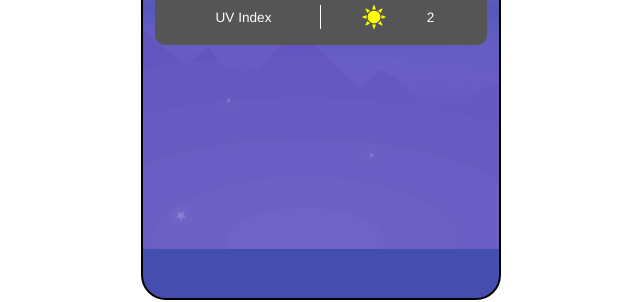
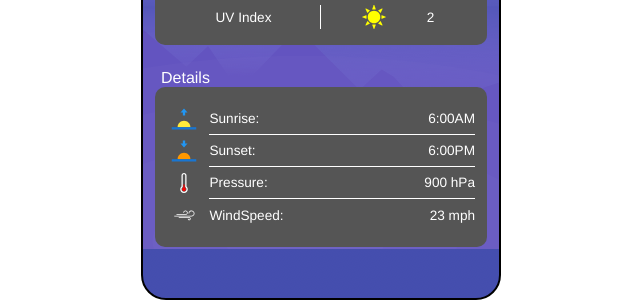
Before and after one commit to bmhan319/reactWeatherApp, a React (Create React App) app: page / in a window 1280 px wide. Shown: the part 470-772 px from the top of the page, without its empty margins (319-959 px from the left). Built offline with nearby package versions, Linux system fonts and the light colour scheme.

Commit message:
added details display interface

```diff
--- a/src/App.js
+++ b/src/App.js
@@ -3,6 +3,7 @@ import InputLocation from "./Components/InputLocation"
 import CurrentWeather from './Components/CurrentWeather'
 import Forecast from './Components/Forecast'
 import UVIndex from './Components/UVIndex'
+import Details from './Components/Details'
 
 class App extends Component {
   render() {
@@ -12,6 +13,7 @@ class App extends Component {
         <CurrentWeather />
         <Forecast />
         <UVIndex />
+        <Details />
       </div>
     );
   }
--- /dev/null
+++ b/src/Components/Details.js
@@ -0,0 +1,68 @@
+import React from 'react'
+import Sunny from '../sunny.png'
+
+const Details = () => {
+  return(
+     <div className="details-wrapper">
+        <p className="daily-title">Details</p>
+        <div className="details-container">
+          <div className="details-row">
+            <div className="details-icon-container">
+              <svg xmlns="http://www.w3.org/2000/svg" width="28" height="28" viewBox="0 0 48 48">
+                <path fill="#FFEB3B" d="M24,27c-6.077,0-11,4.923-11,11h22C35,31.923,30.076,27,24,27z"/>
+                <path fill="#1976D2" d="M3 38H45V42H3z"/>
+                <path fill="#2196F3" d="M26 13L26 18 22 18 22 13 18 13 24 6 30 13z"/>
+              </svg>
+            </div>
+            <div className="details-title-container">
+              <p className="details-title">Sunrise: </p>
+              <p className="details-data">6:00AM</p>
+            </div>
+          </div>
+          <div className="details-row">
+            <div className="details-icon-container">
+              <svg className="sunset-icon" xmlns="http://www.w3.org/2000/svg" width="28" height="28" viewBox="0 0 48 48">
+                <path fill="#FF9800" d="M24,27c-6.077,0-11,4.923-11,11h22C35,31.923,30.076,27,24,27z"/>
+                <path fill="#1976D2" d="M3 38H45V42H3z"/>
+                <path fill="#2196F3" d="M26 11L26 6 22 6 22 11 18 11 24 18 30 11z"/>
+              </svg>
+            </div>
+            <div className="details-title-container">
+              <p className="details-title">Sunset: </p>
+              <p className="details-data">6:00PM</p>
+            </div>
+          </div>
+          <div className="details-row">
+            <div className="details-icon-container">
+              <svg xmlns="http://www.w3.org/2000/svg" width="20" height="20" viewBox="0 0 32 32">
+                <path fill="#fff" d="M20,21.527V4.006C20,1.793,18.205,0,16,0c-2.209,0-4,1.787-4,4.006v17.521
+                  c-1.228,1.099-2,2.696-2,4.473c0,3.312,2.687,6,6,6c3.312,0,6-2.688,6-6C22,24.223,21.229,22.626,20,21.527z M16,30
+                  c-2.209,0-4-1.791-4-4c0-1.48,0.805-2.773,2-3.465V4.005C14,2.897,14.896,2,16,2c1.111,0,2,0.897,2,2.005v18.53
+                  c1.195,0.691,2,1.984,2,3.465C20,28.209,18.209,30,16,30z"/>
+                <path fill="red" d="M16.986,23.166C16.996,23.115,17,23.062,17,23.009v-4.018C17,18.443,16.557,18,16,18
+                  c-0.553,0-1,0.451-1,0.991v4.018c0,0.054,0.004,0.106,0.013,0.157C13.841,23.574,13,24.689,13,26c0,1.657,1.343,3,3,3s3-1.343,3-3
+                  C19,24.689,18.159,23.574,16.986,23.166z"/>
+              </svg>
+            </div>
+            <div className="details-title-container">
+              <p className="details-title">Pressure: </p>
+              <p className="details-data">900 hPa</p>
+            </div>
+          </div>
+          <div className="details-row">
+            <div className="details-icon-container">
+              <svg fill="#fff" width="24" height="24" viewBox="0 0 32 32" xmlns="http://www.w3.org/2000/svg">
+                <path d="M30,14 C30,11.790861 28.2046438,10 26,10 C23.790861,10 22,11.7894101 22,14 L23,14 C23,12.3431458 24.3465171,11 26,11 C27.6568542,11 29,12.3465171 29,14 C29,15.6568542 27.6568766,17 25.9920699,17 L3,17 L3,18 L26.0015293,18 C28.2098237,18 30,16.2046438 30,14 L30,14 Z M21,13 C21,11.3431458 19.6534829,10 18,10 C16.3431458,10 15,11.3420576 15,12.991394 L15,13 L16,13 C16,11.8954305 16.8877296,11 18,11 C19.1045695,11 20,11.8877296 20,13 C20,14.1045695 19.1029399,15 17.9941413,15 L6,15 L6,16 L18.0005775,16 C19.6571128,16 21,14.6534829 21,13 L21,13 Z M25,21 C25,22.1045695 24.1122704,23 23,23 L23,23 C21.8954305,23 21,22.1052949 21,21.0057373 L21,21 L22,21 C22,21.5522847 22.4438648,22 23,22 L23,22 C23.5522847,22 24,21.5561352 24,21 L24,21 C24,20.4477153 23.5510798,20 22.992516,20 L9,20 L9,19 L23.0059397,19 C24.1072288,19 25,19.8877296 25,21 L25,21 L25,21 Z" id="wind"/>
+              </svg>
+            </div>
+            <div className="details-title-container wind-title-container">
+            <p className="details-title">WindSpeed: </p>
+            <p className="details-data">23 mph</p>
+            </div>
+          </div>
+        </div>
+      </div>
+  )
+}
+
+export default Details
--- a/src/Components/UVIndex.js
+++ b/src/Components/UVIndex.js
@@ -2,7 +2,7 @@ import React from 'react';
 
 const UVIndex = () => {
   return(
-    <div className="main-screen-full uvindex-wrapper">
+    <div className="uvindex-wrapper">
         <div className="uvindex-container">
           <div className="uvindex-left">
             <p className="uvindex-title">UV Index</p>
--- a/src/css/index.css
+++ b/src/css/index.css
@@ -49,6 +49,7 @@
 .current-weather-wrapper .current-location,
 .current-weather-wrapper .date-container {
   text-align: center;
+  font-size: 1em;
 }
 
 .current-weather-wrapper .date,
@@ -91,10 +92,12 @@
 .current-weather-wrapper .high-low,
 .current-weather-wrapper .feels {
   color: #ccc;
+  font-size: 1em;
 }
 
 .current-weather-wrapper .weather-row3 {
   text-align: center;
+  font-size: 1em;
 }
 
 .forecast-wrapper {
@@ -174,4 +177,68 @@
       -ms-flex-align: center;
           align-items: center;
 }
+
+.details-wrapper {
+  padding: 0 12px;
+  margin: 24px 0;
+}
+
+.details-wrapper .daily-title {
+  padding: 0 6px;
+  font-size: 1em;
+}
+
+.details-wrapper .details-container {
+  display: -webkit-box;
+  display: -ms-flexbox;
+  display: flex;
+  border-radius: 10px;
+  padding: 16px 12px;
+  background-color: #555;
+  font-size: 0.85em;
+  display: block;
+}
+
+.details-wrapper .details-row {
+  display: -webkit-box;
+  display: -ms-flexbox;
+  display: flex;
+  -webkit-box-align: center;
+      -ms-flex-align: center;
+          align-items: center;
+}
+
+.details-wrapper .details-icon-container {
+  width: 40px;
+  height: 32px;
+  display: -webkit-box;
+  display: -ms-flexbox;
+  display: flex;
+  -webkit-box-align: center;
+      -ms-flex-align: center;
+          align-items: center;
+  -webkit-box-pack: center;
+      -ms-flex-pack: center;
+          justify-content: center;
+}
+
+.details-wrapper .details-title-container {
+  display: -webkit-box;
+  display: -ms-flexbox;
+  display: flex;
+  border-bottom: 1px solid #fff;
+  margin-left: 8px;
+  height: 32px;
+  width: 100%;
+  -webkit-box-align: center;
+      -ms-flex-align: center;
+          align-items: center;
+  -webkit-box-pack: justify;
+      -ms-flex-pack: justify;
+          justify-content: space-between;
+}
+
+.details-wrapper .wind-title-container {
+  border-bottom: 0;
+}
 /*# sourceMappingURL=index.css.map */
--- a/src/css/index.scss
+++ b/src/css/index.scss
@@ -1,4 +1,6 @@
 $smallFont: .85em;
+$regFont: 1em;
+$largeFont: 5em;
 
 @mixin reset{
   margin: 0;
@@ -20,7 +22,7 @@ $smallFont: .85em;
 
 @mixin box-title {
   padding: 0 6px;
-  font-size: 1em;
+  font-size: $regFont;
 }
 
 * {
@@ -53,7 +55,7 @@ $smallFont: .85em;
       border: 2px solid #444;
       color: #000;
       padding-left: 16px;
-      font-size: 1em;
+      font-size: $regFont;
     }
 
     .location-submit {
@@ -61,7 +63,7 @@ $smallFont: .85em;
       height: 30px;
       background-color: transparent;
       border: 0;
-      font-size: 1em;
+      font-size: $regFont;
     }
 
     .location-submit:hover {
@@ -74,6 +76,7 @@ $smallFont: .85em;
   .current-location,
   .date-container {
     text-align: center;
+    font-size: $regFont;
   }
 
   .date,
@@ -95,7 +98,7 @@ $smallFont: .85em;
   }
 
   .weather-temperature {
-    font-size: 5em;
+    font-size: $largeFont;
   }
 
   .weather-temperature::after {
@@ -110,10 +113,12 @@ $smallFont: .85em;
   .high-low,
   .feels {
     color: #ccc;
+    font-size: $regFont;
   }
 
   .weather-row3 {
     text-align: center;
+    font-size: $regFont;
   }
 }
 
@@ -165,5 +170,45 @@ $smallFont: .85em;
     justify-content: space-evenly;
     align-items: center;
   }
+}
 
+
+.details-wrapper {
+  @include wrapper-props;
+
+  .daily-title {
+    @include box-title;
+  }
+
+  .details-container {
+    @include box-props;
+    display: block;
+  }
+
+  .details-row {
+    display: flex;
+    align-items: center;
+  }
+
+  .details-icon-container {
+    width: 40px;
+    height: 32px;
+    display: flex;
+    align-items: center;
+    justify-content: center;
+  }
+
+  .details-title-container {
+    display: flex;
+    border-bottom: 1px solid #fff;
+    margin-left: 8px;
+    height: 32px;
+    width: 100%;
+    align-items: center;
+    justify-content: space-between;
+  }
+
+  .wind-title-container {
+    border-bottom: 0;
+  }
 }
```
Also changed, not shown: 1 other file (tests, documents, lock files or other folders).
